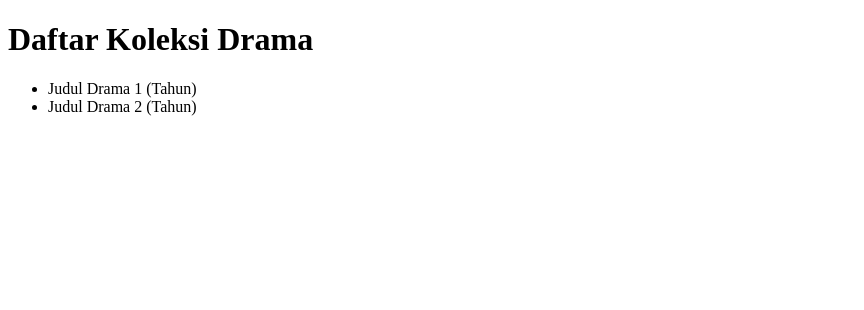
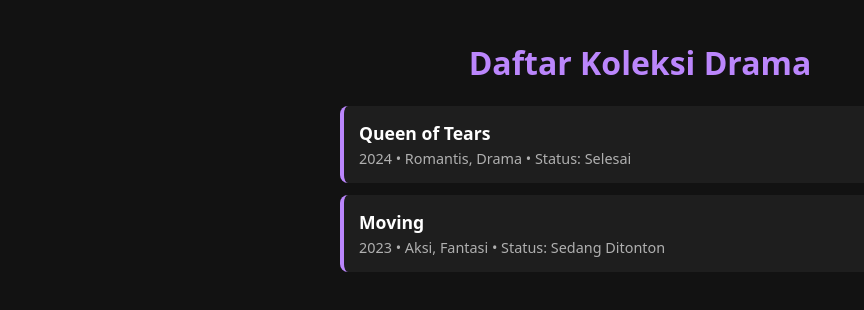
Before and after one commit to gaken307-sys/Koleksi-drama, a plain HTML site: page index.html in a window 1280 px wide. Shown: the whole page, without its empty margins (0-864 px from the left). Drawn offline with Linux system fonts and the light colour scheme.

Commit message:
Revise title and enhance layout with drama cards
Updated the title and added styles for better presentation. Included drama cards for individual drama entries.

```diff
--- a/index.html
+++ b/index.html
@@ -3,13 +3,39 @@
 <head>
   <meta charset="UTF-8">
   <meta name="viewport" content="width=device-width, initial-scale=1.0">
-  <title>Koleksi Drama Saya</title>
+  <title>Daftar Koleksi Drama</title>
+  <style>
+    body {
+      font-family: system-ui, sans-serif;
+      background-color: #121212;
+      color: #ffffff;
+      max-width: 600px;
+      margin: 0 auto;
+      padding: 20px;
+    }
+    h1 { text-align: center; color: #bb86fc; }
+    .drama-card {
+      background: #1e1e1e;
+      padding: 15px;
+      margin-bottom: 12px;
+      border-radius: 8px;
+      border-left: 4px solid #bb86fc;
+    }
+    .judul { font-size: 1.1em; font-weight: bold; }
+    .info { font-size: 0.9em; color: #b0b0b0; margin-top: 4px; }
+  </style>
 </head>
 <body>
   <h1>Daftar Koleksi Drama</h1>
-  <ul>
-    <li>Judul Drama 1 (Tahun)</li>
-    <li>Judul Drama 2 (Tahun)</li>
-  </ul>
+
+  <div class="drama-card">
+    <div class="judul">Queen of Tears</div>
+    <div class="info">2024 • Romantis, Drama • Status: Selesai</div>
+  </div>
+
+  <div class="drama-card">
+    <div class="judul">Moving</div>
+    <div class="info">2023 • Aksi, Fantasi • Status: Sedang Ditonton</div>
+  </div>
 </body>
 </html>
```
